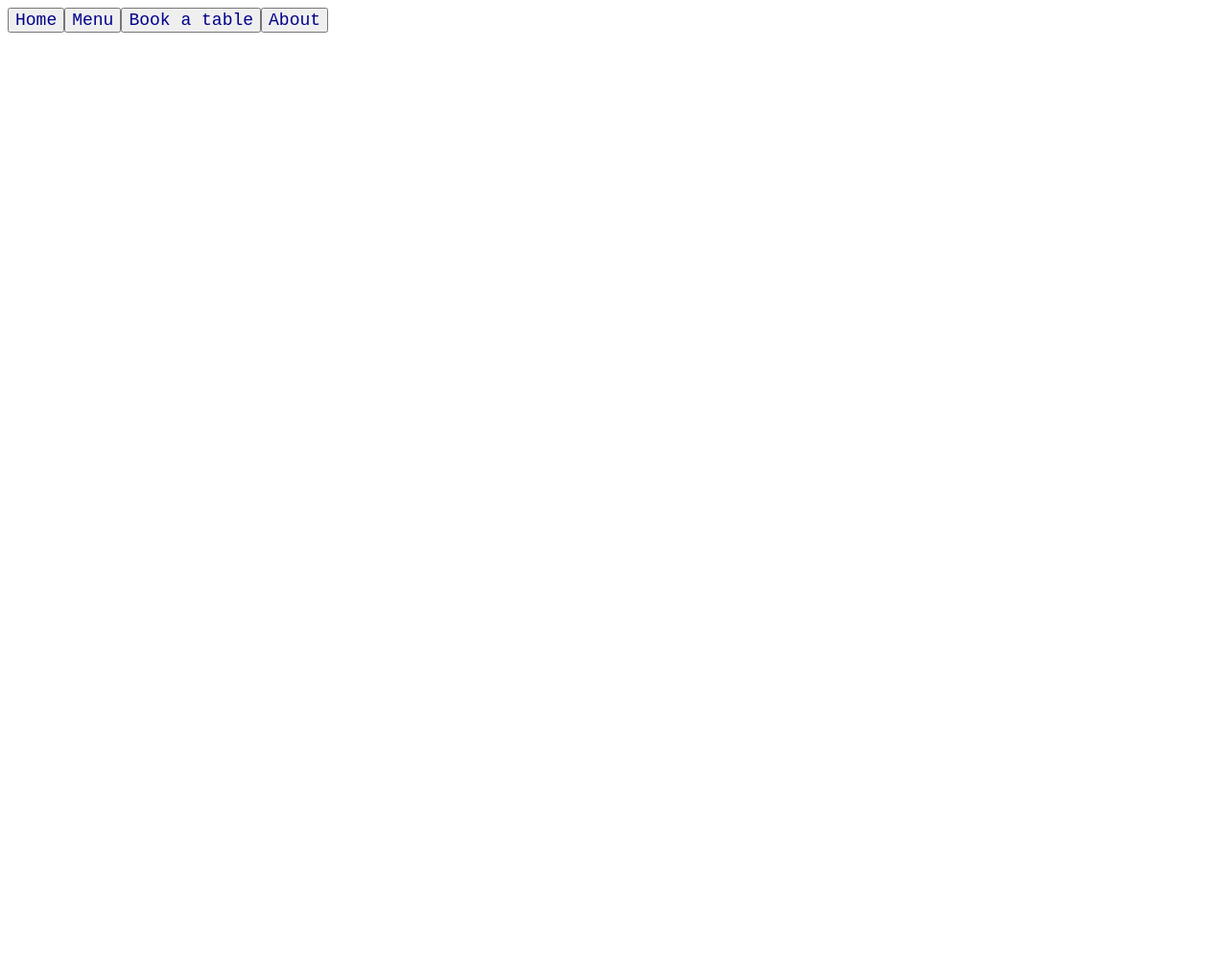
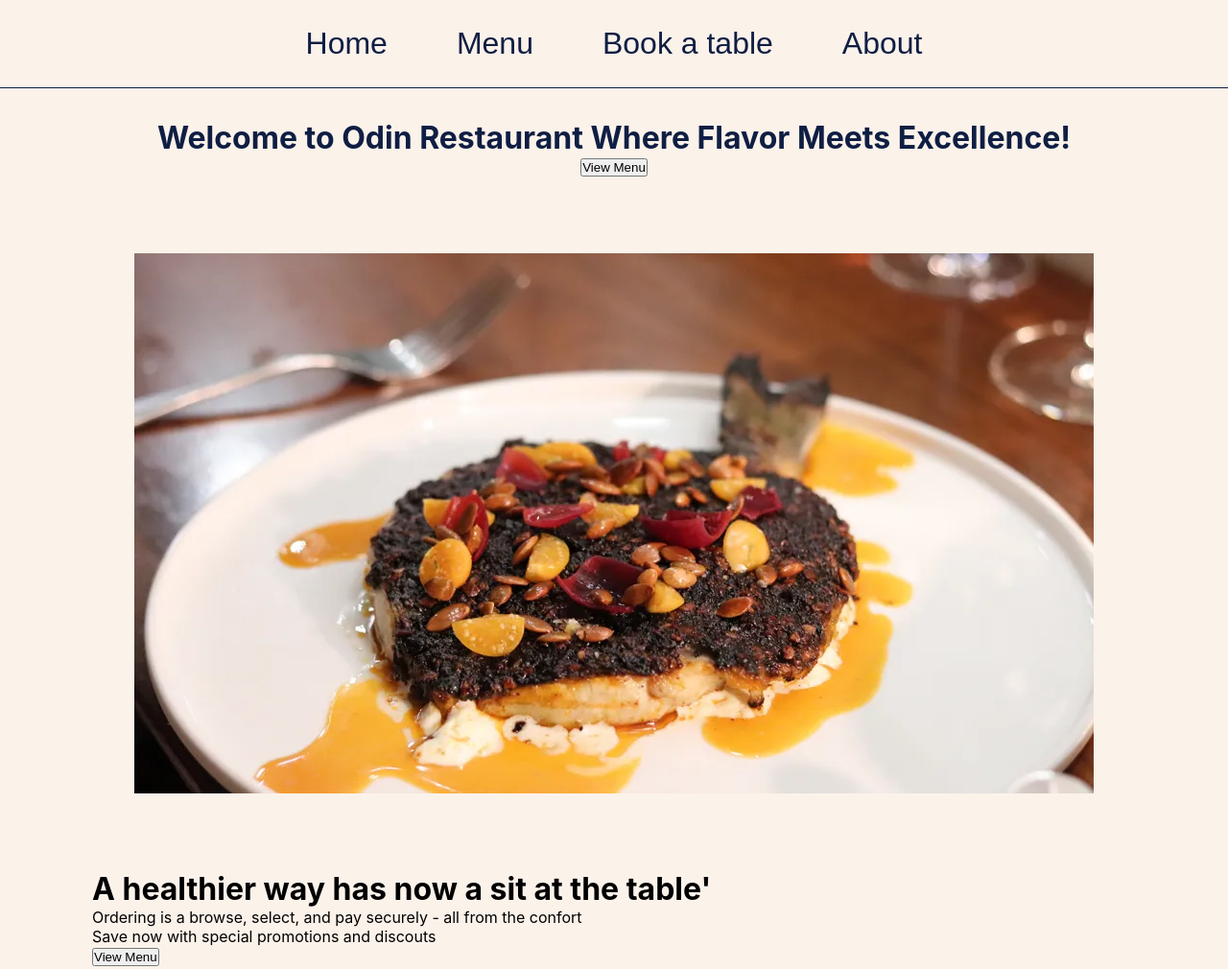
Before and after one commit to mfotoni/odin-restaurant-dom, a website built with webpack: page src/template.html in a window 1280 px wide. Shown: the whole page at 96% size. Before the commit the page ends 800 px from the top, so only its background shows below. Built offline with nearby package versions, Linux system fonts and the light colour scheme.

Commit message:
the html skeleton has been redesigned and the css aligned

```diff
--- a/package.json
+++ b/package.json
@@ -24,5 +24,8 @@
     "webpack": "^5.101.0",
     "webpack-cli": "^6.0.1",
     "webpack-dev-server": "^5.2.2"
+  },
+  "dependencies": {
+    "@fortawesome/fontawesome-free": "^7.0.0"
   }
 }
--- a/src/index.js
+++ b/src/index.js
@@ -1,4 +1,7 @@
 import "./style.css";
+import homeImage from "./home-image.png";
 
-console.log("test");
-alert("benis");
+const landPageImage = document.createElement("img");
+landPageImage.src = homeImage;
+document.querySelector(".call").appendChild(landPageImage);
+landPageImage.classList.add("home-image");
--- a/src/style.css
+++ b/src/style.css
@@ -1,5 +1,66 @@
-nav button {
-  font-family: "Courier New", Courier, monospace;
-  color: darkblue;
-  font-size: large;
+* {
+  margin: 0;
+  padding: 0;
+  box-sizing: border-box;
 }
+
+body {
+  background-color: #fbf2ea;
+  font-family: -apple-system, BlinkMacSystemFont, "Segoe UI", Roboto, sans-serif;
+}
+
+nav {
+  display: flex;
+  align-items: center;
+  justify-content: center;
+  padding: 1rem 2rem;
+  border-bottom: 1px solid #0f1e43;
+}
+
+.nav-buttons {
+  display: flex;
+  gap: 2.5rem;
+}
+
+.nav-buttons button {
+  border: none;
+  background: none;
+  /* font-family: -apple-system, BlinkMacSystemFont, "Segoe UI", Roboto, sans-serif; */
+  color: #0f1e43;
+  font-size: 2rem;
+  font-weight: 500;
+  padding: 0.7rem 1rem;
+  cursor: pointer;
+}
+
+#content {
+  padding: 2rem 6rem;
+  margin: 0 auto;
+}
+
+.call {
+  text-align: center;
+}
+
+.call h1 {
+  /* display: flex;
+  align-items: center;
+  justify-content: center;
+  text-align: center; */
+  color: #0f1e43;
+  /* margin: 2rem; */
+}
+
+.home-image {
+  display: block;
+  margin: 5rem auto; /* margem superior/inferior e laterais */
+  max-width: 100%;
+  /* height: auto; */
+  /* object-fit: contain; */
+  /* justify-content: center; */
+  /* align-items: center; */
+}
+
+.footer {
+  margin: 0 14rem;
+}
--- a/src/template.html
+++ b/src/template.html
@@ -4,14 +4,31 @@
     <meta charset="UTF-8" />
     <meta name="viewport" content="width=device-width, initial-scale=1.0" />
     <title>Odin Restaurant Page</title>
+    <script></script>
   </head>
   <body>
     <header>
       <nav>
-        <button>Home</button><button>Menu</button><button>Book a table</button
-        ><button>About</button>
+        <div class="nav-buttons">
+          <button>Home</button><button>Menu</button><button>Book a table</button
+          ><button>About</button>
+        </div>
       </nav>
-      <div id="content"></div>
     </header>
+    <div id="content">
+      <div class="call">
+        <h1>Welcome to Odin Restaurant Where Flavor Meets Excellence!</h1>
+        <button class="view-menu">View Menu</button>
+      </div>
+
+      <h1 class="instructions-title">
+        A healthier way has now a sit at the table'
+      </h1>
+      <p class="instructions">
+        Ordering is a browse, select, and pay securely - all from the confort
+      </p>
+      <p class="instructions">Save now with special promotions and discouts</p>
+      <button>View Menu</button>
+    </div>
   </body>
 </html>
--- a/webpack.config.js
+++ b/webpack.config.js
@@ -24,6 +24,10 @@ module.exports = {
         test: /\.css$/i,
         use: ["style-loader", "css-loader"],
       },
+      {
+        test: /\.(woff|woff2|eot|ttf|otf)$/i,
+        type: "asset/resource",
+      },
       { test: /\.html$/i, loader: "html-loader" },
       { test: /\.(png|svg|jpg|jpeg|gif)$/i, type: "asset/resource" },
     ],
```
Also changed, not shown: src/home-image.png (added), 1 other file.
